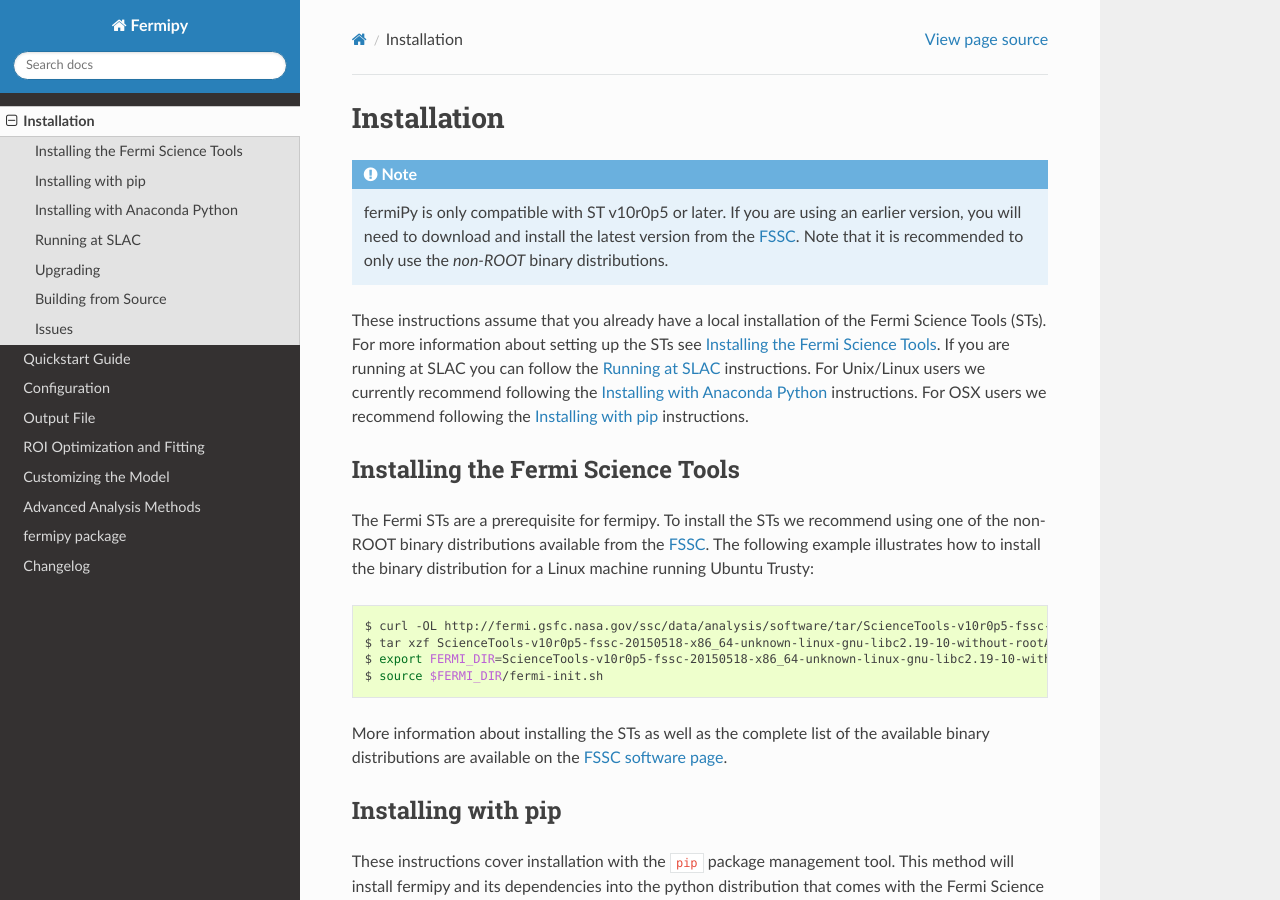
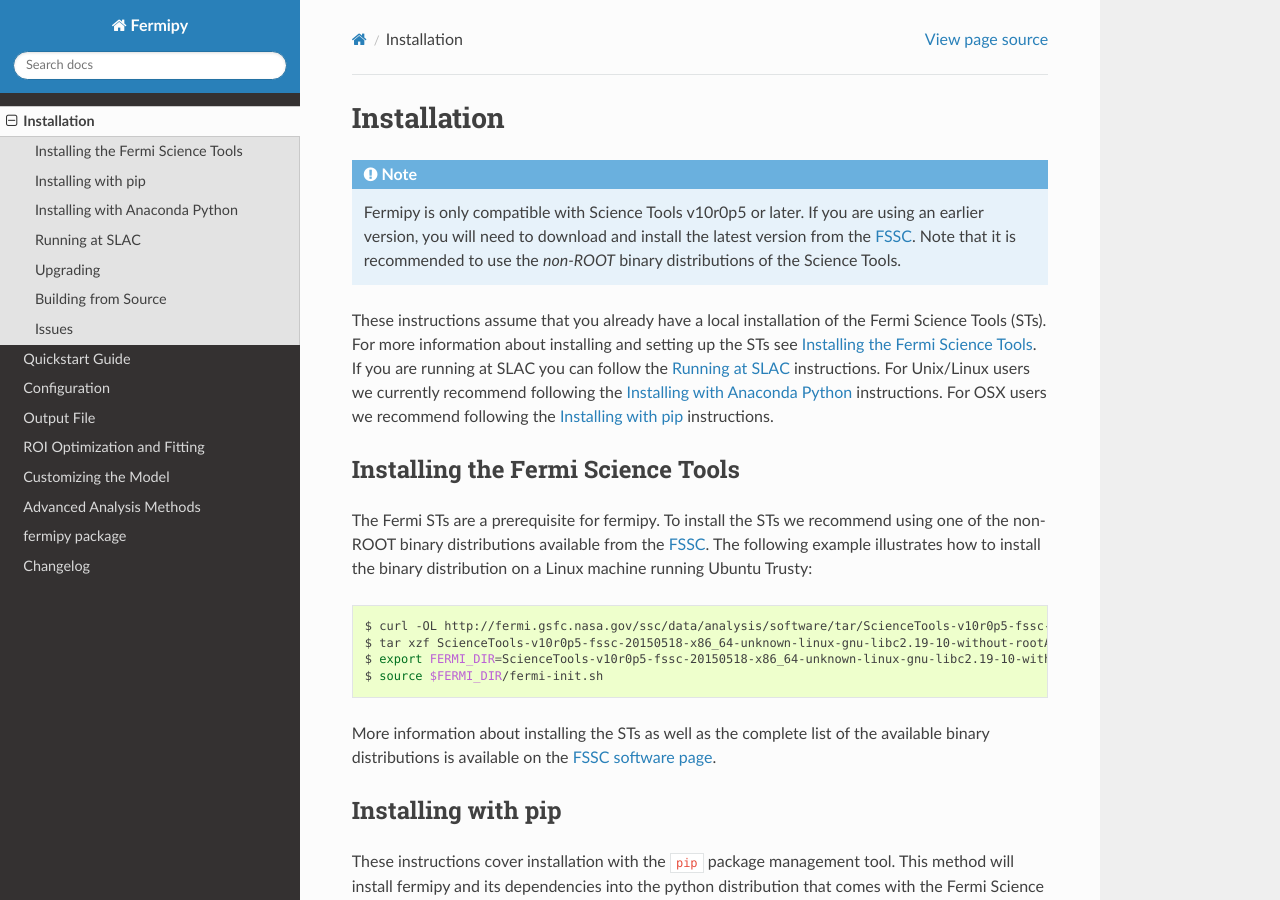
Before and after one commit to fermiPy/fermipy, a Sphinx documentation site: the page built from docs/install.rst, in a window 1280 px wide and 900 px high. Built offline with Sphinx 7.4.7 and the Read the Docs theme 2.0.0, drawn with Linux system fonts in a browser that asks for light colours; the version number could not be read and is left out.

Commit message:
doc updates

```diff
--- a/docs/config.rst
+++ b/docs/config.rst
@@ -161,6 +161,8 @@
    components:
      front : { selection : { evtype : 1 } } # Front
      back  : { selection : { evtype : 2 } } # Back
+
+.. _config_data:
 
 data
 ----
--- a/docs/install.rst
+++ b/docs/install.rst
@@ -5,20 +5,20 @@
 
 .. note::
 
-   fermiPy is only compatible with ST v10r0p5 or later.  If you are
-   using an earlier version, you will need to download and install the
-   latest version from the `FSSC
+   Fermipy is only compatible with Science Tools v10r0p5 or later.  If
+   you are using an earlier version, you will need to download and
+   install the latest version from the `FSSC
    <http://fermi.gsfc.nasa.gov/ssc/data/analysis/software/>`_.  Note
-   that it is recommended to only use the *non-ROOT* binary
-   distributions.
+   that it is recommended to use the *non-ROOT* binary distributions
+   of the Science Tools.
 
 These instructions assume that you already have a local installation
-of the Fermi Science Tools (STs).  For more information about setting
-up the STs see :ref:`stinstall`.  If you are running at SLAC you can
-follow the `Running at SLAC`_ instructions.  For Unix/Linux users we
-currently recommend following the :ref:`condainstall` instructions.
-For OSX users we recommend following the :ref:`pipinstall`
-instructions.
+of the Fermi Science Tools (STs).  For more information about
+installing and setting up the STs see :ref:`stinstall`.  If you are
+running at SLAC you can follow the `Running at SLAC`_ instructions.
+For Unix/Linux users we currently recommend following the
+:ref:`condainstall` instructions.  For OSX users we recommend
+following the :ref:`pipinstall` instructions.
 
 .. _stinstall:
 
@@ -30,7 +30,7 @@
 from the `FSSC
 <http://fermi.gsfc.nasa.gov/ssc/data/analysis/software/>`_.  The
 following example illustrates how to install the binary distribution
-for a Linux machine running Ubuntu Trusty:
+on a Linux machine running Ubuntu Trusty:
 
 .. code-block:: bash
 
@@ -40,7 +40,7 @@
    $ source $FERMI_DIR/fermi-init.sh
 
 More information about installing the STs as well as the complete list
-of the available binary distributions are available on the `FSSC
+of the available binary distributions is available on the `FSSC
 software page
 <http://fermi.gsfc.nasa.gov/ssc/data/analysis/software/>`_.
 
```
Also changed, not shown: docs/changelog.rst (+12 -8 lines), docs/fermipy.rst (+24 -8 lines).
